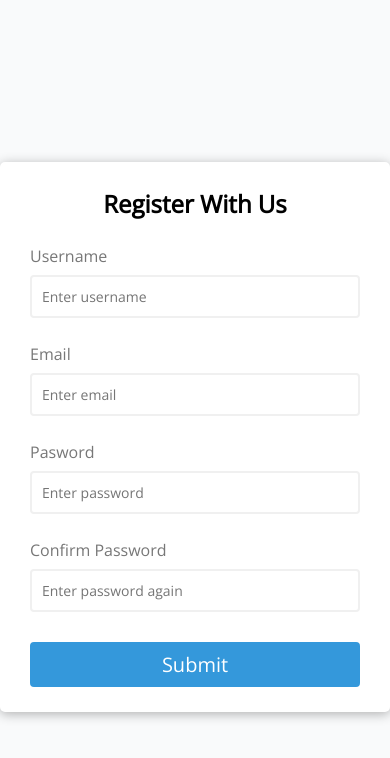
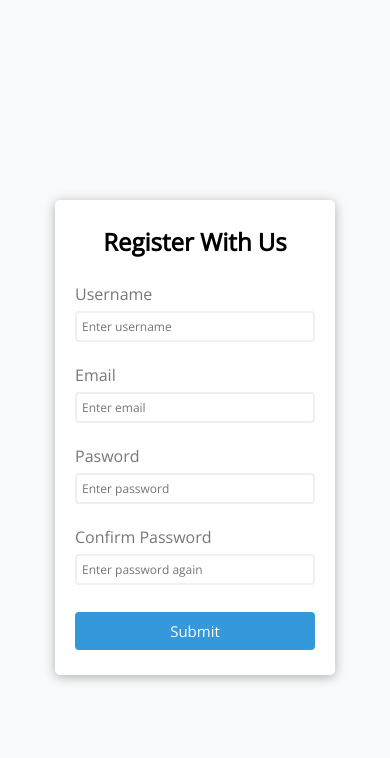
Before and after one commit to ayushmaan163/form-validator, a plain HTML site: page index.html in a window 390 px wide. Drawn offline with nearby package versions, Linux system fonts and the light colour scheme.

Commit message:
Added responsiveness

```diff
--- a/styles.css
+++ b/styles.css
@@ -96,3 +96,31 @@
   padding: 7px;
   width: 100%;
 }
+
+@media screen and (max-width: 500px) {
+  .container {
+    width: 350px;
+  }
+}
+
+@media screen and (max-width: 400px) {
+  .container {
+    width: 280px;
+  }
+  .form-control input {
+    padding: 5px;
+    font-size: 12px;
+  }
+  .form-control label {
+    padding-bottom: 5px;
+  }
+  .form-control {
+    padding-bottom: 7px;
+  }
+  .form button {
+    font-size: 15px;
+  }
+  .form {
+    padding: 10px 20px;
+  }
+}
```
